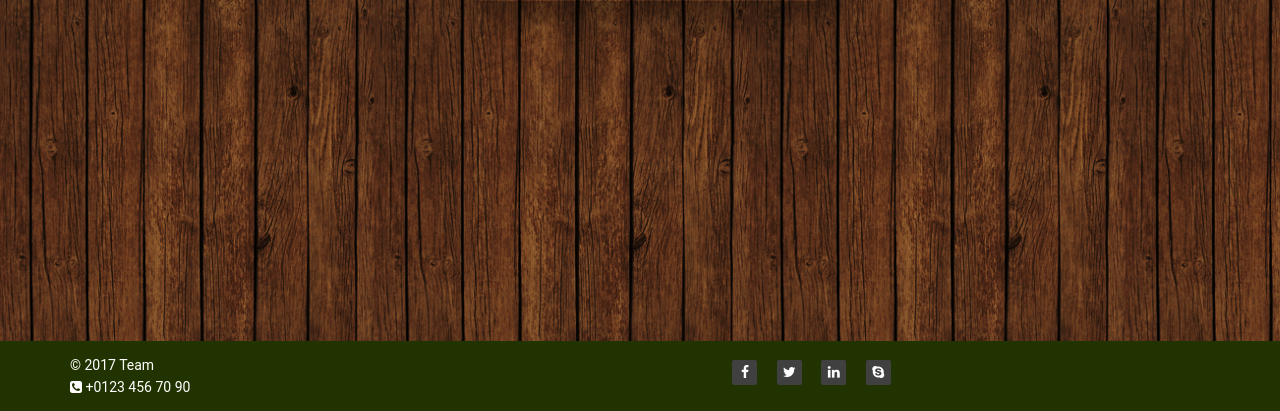
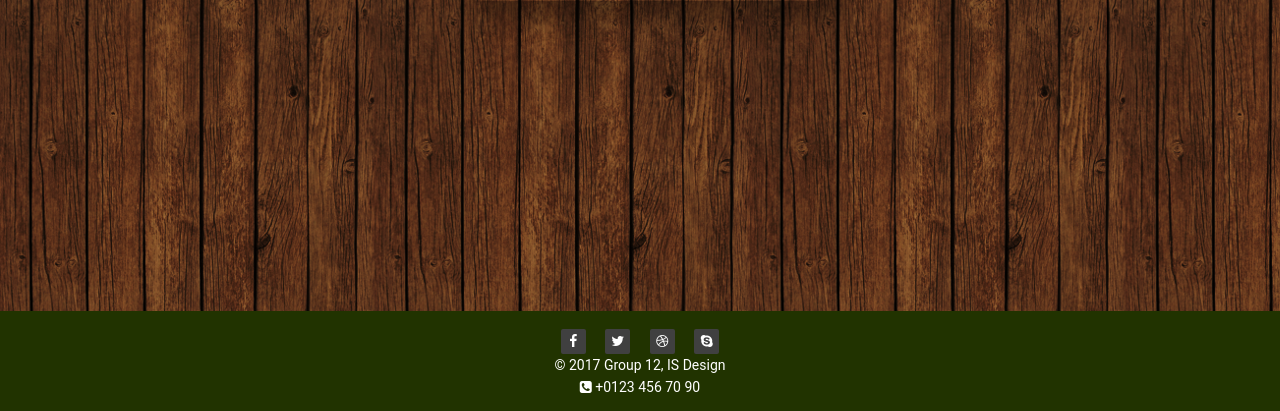
Before and after one commit to aloksatpathy/tengoHambre, a Flask app: page /AddDish in a window 1280 px wide. Shown: the part 389-800 px from the top of the page. Run offline with Flask 2, Linux system fonts and the light colour scheme; the visitor is signed in with stand-in values (Sample User, id 1); some libraries are stand-ins or nearby versions.

Commit message:
Updated alignment problems

```diff
--- a/templates/chefProfile.html
+++ b/templates/chefProfile.html
@@ -94,5 +94,6 @@
 <button type="button" class="btn btn-warning"> Add  Items </button>
 </div>
 </div>
+</div>
 
 {% endblock %}
--- a/templates/layoutwithfixedfooter.html
+++ b/templates/layoutwithfixedfooter.html
@@ -126,27 +126,32 @@
     {% block content %}
     {% endblock %}
 
-        <footer id="footer" class="navbar-fixed-bottom">
+        <footer id="footer" class="navbar-fixed-bottom  text-center">
         <div class="container reset">
-            <div class="row">
-                <div class="col-sm-6 " >
-                    &copy; 2017 <a target="_blank" href="#" title="Tengo Hambre == I'm hungry">Team </a>
-                    <div class="top-number">
-                        <p> <i class="fa fa-phone-square"> </i> +0123 456 70 90</p>
-                    </div>
-                </div>
+            <div class="footer-above">
 
-                <div class="col-sm-6 col-xs-8" >
-                    <div class="social" style="margin-right: auto;margin-left: auto;width: 75%;">
+                <div class="row">
+
+                    <div class="social">
                         <ul class="social-share" >
                             <li> <a href="#"> <i class="fa fa-facebook"> </i> </a> </li>
                             <li> <a href="#"> <i class="fa fa-twitter"> </i> </a> </li>
-                            <li> <a href="#"> <i class="fa fa-linkedin"> </i> </a> </li>
+                            <li> <a href="#"> <i class="fa fa-dribbble"> </i> </a> </li>
                             <li> <a href="#"> <i class="fa fa-skype"> </i> </a> </li>
                             </ul>
                         </div>
+
                 </div>
             </div>
+            <div class="footer-below" >
+                <div class = "row">
+                &copy; 2017 <a target="_blank" href="#" title="Tengo Hambre == I'm hungry">Group 12, IS Design </a>
+                <div class="top-number">
+                    <p> <i class="fa fa-phone-square"> </i> +0123 456 70 90</p>
+                </div>
+                </div>
+            </div>
+
         </div>
     </footer>
 </body>
```
